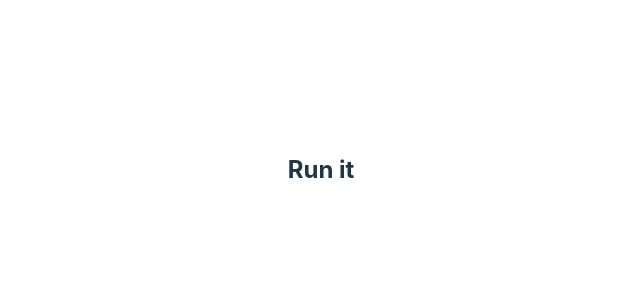
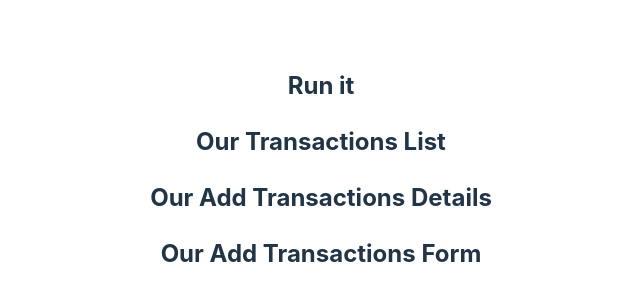
Before and after one commit to anickacodes/AL-BUDGET-FRONT, a React (Vite) app in the folder al-budget-front/: page / in a window 1280 px wide. Shown: the part 230-530 px from the top of the page, without its empty margins (319-959 px from the left). Built offline with nearby package versions, Linux system fonts and the light colour scheme.

Commit message:
rendered components into Pages

```diff
--- a/al-budget-front/src/App.jsx
+++ b/al-budget-front/src/App.jsx
@@ -5,6 +5,9 @@ import NavBar from './components/NavBar'
 import TransactionCard from './components/TransactionCard'
 import TransactionDetails from './components/TransactionDetails'
 import TransactionList from './components/TransactionList'
+import AddInfo from './pages/AddInfo'
+import Details from './pages/Details'
+import List from './pages/List'
 
 function App() {
 
@@ -16,7 +19,9 @@ function App() {
     <TransactionCard />
     <TransactionDetails/>
     <TransactionList /> */}
-
+       <List />
+    <Details />
+    <AddInfo />
     </>
   )
 }
--- a/al-budget-front/src/pages/AddInfo.jsx
+++ b/al-budget-front/src/pages/AddInfo.jsx
@@ -1,8 +1,13 @@
+import AddTransactionForm from "../components/AddTransactionform"
+
+
+
 const AddInfo = () => {
 
     return (
         <>
-        <h2> Our Add Info Page </h2></>
+        <AddTransactionForm/>
+        </>
     )
 }
 
--- a/al-budget-front/src/pages/Details.jsx
+++ b/al-budget-front/src/pages/Details.jsx
@@ -1,8 +1,11 @@
+import TransactionDetails from "../components/TransactionDetails"
+
 const Details = () => {
 
     return (
         <>
-        <h2> Our Details Page</h2></>
+        <TransactionDetails/>
+        </>
     )
 }
 
--- a/al-budget-front/src/pages/List.jsx
+++ b/al-budget-front/src/pages/List.jsx
@@ -1,8 +1,16 @@
+
+import TransactionList from '../components/TransactionList'
+
+
+
+
+
 const List = () => {
 
     return (
         <>
-        <h2> Our List Page </h2></>
+        <TransactionList/>
+        </>
     )
 }
 
```
